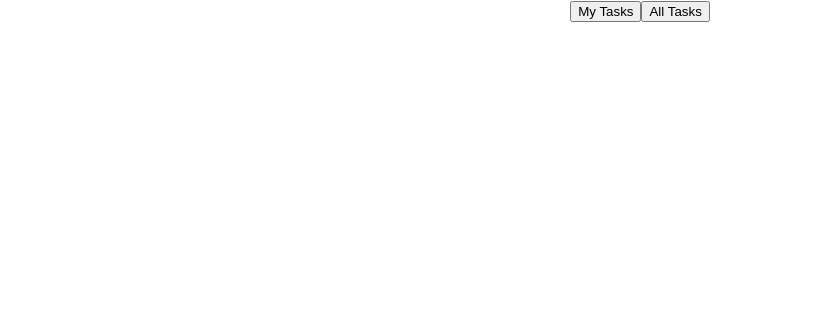
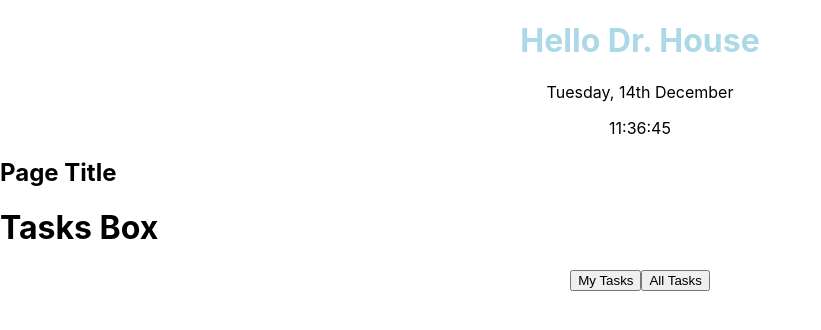
Before and after one commit to amaankahmad/NHS_Handover_App_Frontend, a React (Create React App) app in the folder nhs_handover/: page / in a window 1280 px wide. Shown: the top 330 px of the page, without its empty margins (0-821 px from the left). Built offline with nearby package versions, Linux system fonts and the light colour scheme.

Commit message:
DateTime Formatting done

```diff
--- /dev/null
+++ b/nhs_handover/src/DateTime.js
@@ -0,0 +1,44 @@
+import  React, { useState , useEffect } from 'react'
+
+export const DateTime = () => {
+
+    var [date,setDate] = useState(new Date());
+
+    useEffect(() => {
+        var timer = setInterval(()=>setDate(new Date()), 1000 )
+        return function cleanup() {
+            clearInterval(timer)
+        }
+
+    });
+
+    var time = date.toLocaleTimeString();
+    let weekday = date.toLocaleString(window.navigator.language,{weekday: 'long'});
+    let monthNames = ["January", "February", "March", "April", "May", "June", "July", "August", "September", "October", "November", "December"];
+    let monthName = monthNames[date.getMonth()];
+
+    let dateNum = date.getDate();
+    let dateEndOptions = ['th ', 'st ', 'nd ']
+
+    if (dateNum%10 === 1) {
+        var dateEnd = dateEndOptions[1];
+    }
+    else if (dateNum%10 === 2) {
+        dateEnd = dateEndOptions[2];
+    }
+    else {
+        dateEnd = dateEndOptions[0];
+    }
+
+    var dateFormatted = weekday + ', ' + dateNum + dateEnd + monthName
+
+    return(
+        <div>
+            <p> {dateFormatted}</p>
+            <p> {time.slice(0,-3)}</p>
+
+        </div>
+    )
+}
+
+export default DateTime
--- a/nhs_handover/src/Handover.js
+++ b/nhs_handover/src/Handover.js
@@ -1,10 +1,14 @@
 import './App.css';
 import BottomNavbar from "./BottomNavbar";
+import WelcomeBanner from "./WelcomeBanner";
 
 function App() {
     return (
         <>
             {/* Modularising the code such that we can just import Bottom Navbar whenever needed as a template */}
+            <WelcomeBanner name="Dr. House"/>
+            <h2>Page Title</h2>
+            <h1>Tasks Box</h1>
             <BottomNavbar />
         </>
     );
--- /dev/null
+++ b/nhs_handover/src/WelcomeBanner.js
@@ -0,0 +1,12 @@
+import './App.css';
+import React from 'react';
+import DateTime from './DateTime'
+
+export default function WelcomeBanner({name}) {
+    return (
+        <div className="App">
+            <h1 style={{color: 'lightblue'}}>Hello {name}</h1>
+            <DateTime/>
+        </div>
+    );
+}
```
